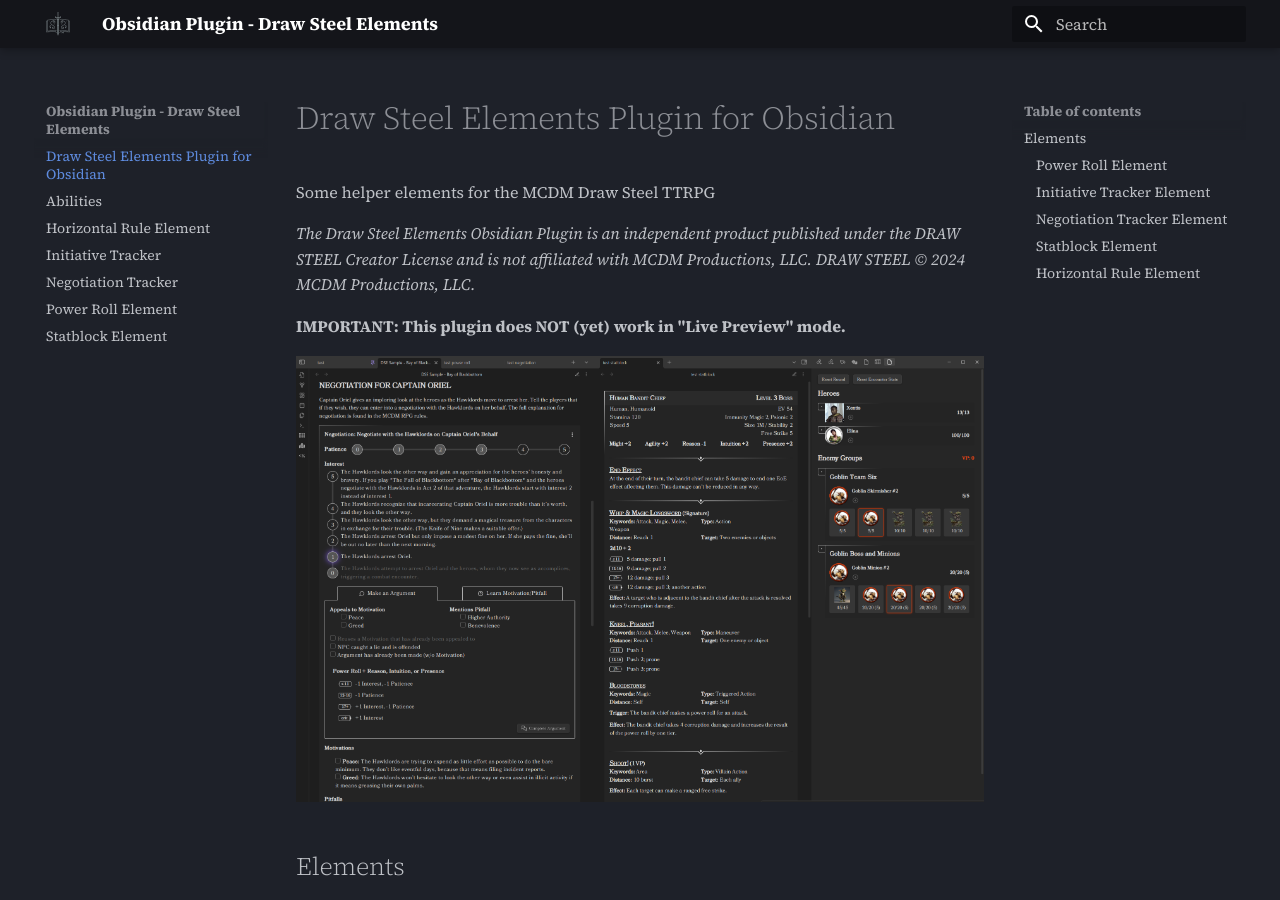
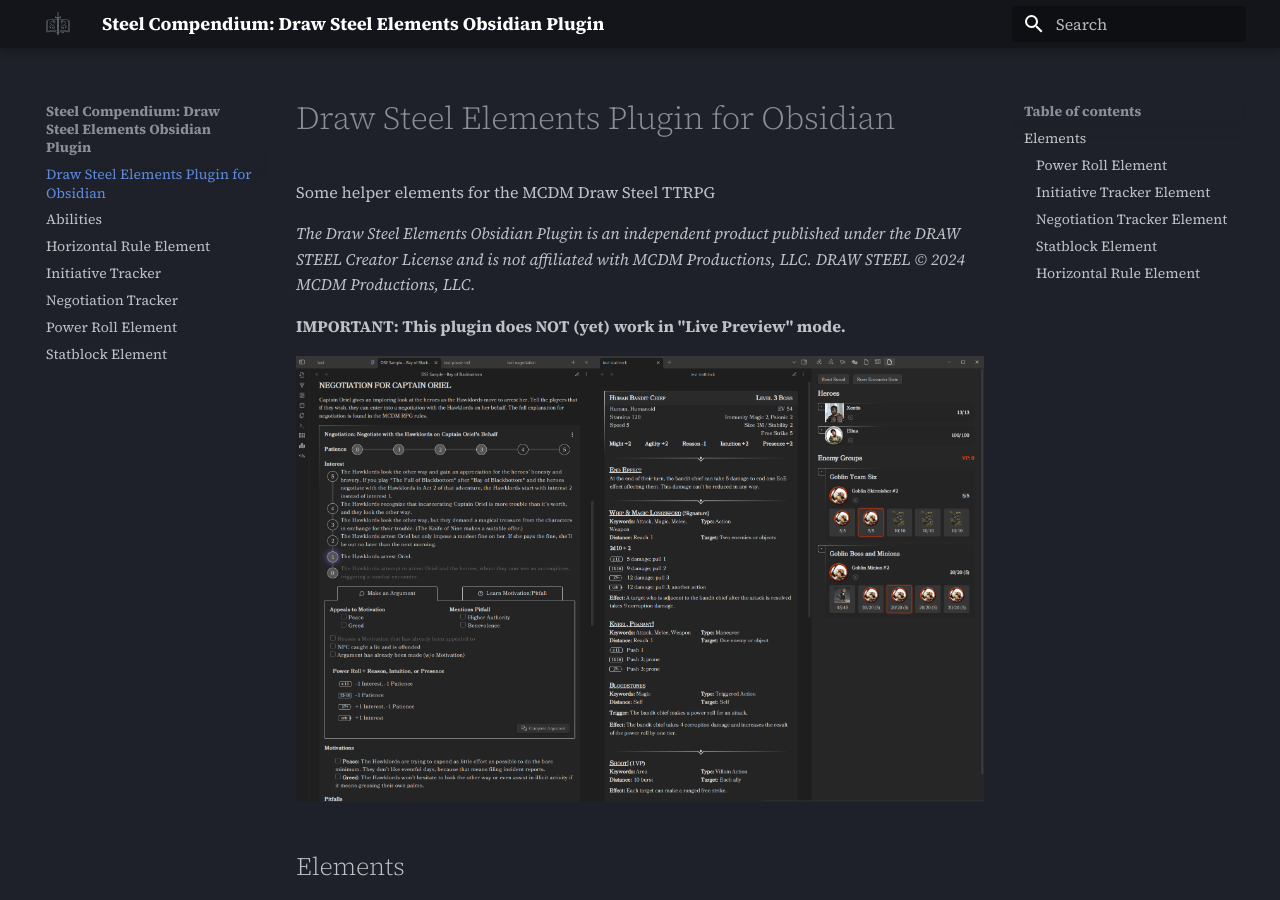
Before and after one commit to SteelCompendium/draw-steel-elements, an MkDocs documentation site: the page built from docs/index.md, in a window 1280 px wide and 900 px high. Built offline with MkDocs 1.6.1 and Material for MkDocs 9.7.7, drawn with Linux system fonts in a browser that asks for light colours; comment, search, counter and statistics services are not loaded.

Commit message:
site adjustments

```diff
--- a/mkdocs.yml
+++ b/mkdocs.yml
@@ -1,5 +1,5 @@
-site_name: Obsidian Plugin - Draw Steel Elements
-site_url: https://github.com/SteelCompendium/draw-steel-elements
+site_name: "Steel Compendium: Draw Steel Elements Obsidian Plugin"
+site_url: https://steelCompendium.io
 
 copyright: The Draw Steel Compendium is an independent product published under the DRAW STEEL Creator License and is not affiliated with MCDM Productions, LLC. DRAW STEEL © 2024 MCDM Productions, LLC.
 
```
